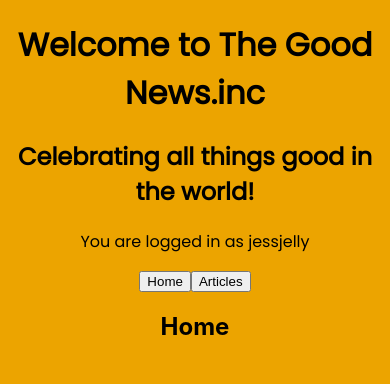
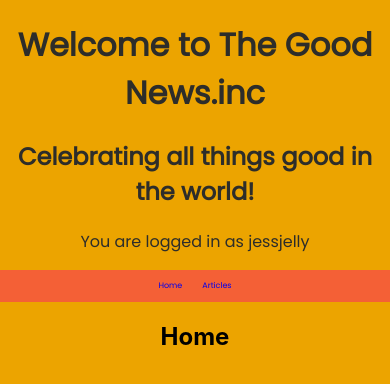
Before and after one commit to Kirstygoodary/NC_news_fe, a React (Create React App) app: page / in a window 390 px wide. Shown: the top 384 px of the page. Built offline with nearby package versions, Linux system fonts and the light colour scheme.

Commit message:
added styling to home page and articles page

```diff
--- a/src/App.css
+++ b/src/App.css
@@ -1,10 +1,6 @@
 .Header {
   font-family: "Poppins", sans-serif;
-  color: black;
-}
-
-.filter_and_sort {
-  grid-area: 1 / 3 / 2 / 4;
+  color: #2d2d2a;
 }
 
 .articles {
@@ -51,3 +47,83 @@
     transform: rotate(360deg);
   }
 }
+
+.zone {
+  margin: 0px 50px 0px 20px;
+  color: #000000;
+  font-size: 1em;
+  border-radius: 4px;
+  border: 1px solid #282c34;
+  transition: all 0.2s linear;
+}
+
+.zone:hover {
+  -webkit-box-shadow: #f46036 0px 5px 10px;
+  -moz-box-shadow: #f46036 0px 5px 10px;
+  -o-box-shadow: #f46036 0px 5px 10px;
+  box-shadow: #f46036 0px 5px 10px;
+}
+
+.box {
+  background-color: #eca400;
+  padding: 25px;
+  margin: 5px;
+}
+
+.grid-wrapper {
+  display: grid;
+  grid-template-columns: repeat(auto-fill, minmax(350px, 1fr));
+  grid-gap: 0px;
+}
+
+.container {
+  display: flex;
+  flex-direction: column;
+  vertical-align: top;
+  justify-content: top;
+  border: 0px;
+  margin: 0px 50px 0px 20px;
+}
+
+.nav {
+  display: flex;
+  flex-direction: row;
+  align-items: center;
+  justify-content: center;
+  list-style: none;
+  margin: 0;
+  font-size: 1.5em;
+  background-color: #f46036;
+  font-family: "Poppins", sans-serif;
+  color: #000000;
+  padding: 2px;
+  text-decoration: none;
+}
+
+@media only screen and (max-width: 600px) {
+  .nav {
+    font-size: 0.5em;
+    padding: 0;
+  }
+}
+
+.navnav {
+  padding: 10px;
+  text-decoration: none;
+  margin: center;
+}
+
+li {
+  list-style: none;
+}
+
+.title {
+  font-size: 1.3em;
+  font-family: "Poppins", sans-serif;
+  color: #2d2d2a;
+}
+
+.articlebody {
+  font-family: "Poppins", sans-serif;
+  color: #2d2d2a;
+}
--- a/src/components/AllArticles/AllArticles.jsx
+++ b/src/components/AllArticles/AllArticles.jsx
@@ -40,14 +40,25 @@ class AllArticles extends React.Component {
             </label>
           </form>
           <ul>
+            <div class="container grid-wrapper">
               {articles.map(article => {
                 return (
-                <li className="articles" key={article.article_id}>
-                  title: {article.title} <br />
-                  article: {article.body.slice(0, 100) + "..."}
+                  <div class="box zone">
+                    <li
+                      className="Header"
+                      className="articles"
+                      key={article.article_id}
+                    >
+                      <panel className="title">
+                        <strong>{article.title}</strong>
+                      </panel>
+                      <br />
+                      <panel className="articlebody">
+                        <em>{article.body.slice(0, 100) + "..."}</em>
                         date: {article.created_at} <br />
                         comment count: {article.comment_count} <br />
                         votes: {article.votes}
+                      </panel>
                       <Link
                         id={this.props.id}
                         to={`/articles/${article.article_id}`}
@@ -55,8 +66,10 @@ class AllArticles extends React.Component {
                         <button>--></button>
                       </Link>
                     </li>
+                  </div>
                 );
               })}
+            </div>
           </ul>
         </div>
       );
--- a/src/components/ArticlesById/ArticlesById.jsx
+++ b/src/components/ArticlesById/ArticlesById.jsx
@@ -7,11 +7,13 @@ import { Link } from "@reach/router";
 class ArticlesById extends React.Component {
   state = {
     singleArticleData: {},
-    isLoading: true
+    isLoading: true,
+    err: null
   };
 
   render() {
     const { singleArticleData, isLoading } = this.state;
+
     if (isLoading) {
       return <p>Loading...</p>;
     } else {
@@ -27,15 +29,6 @@ class ArticlesById extends React.Component {
             votes={this.state.singleArticleData.votes}
             id={this.state.singleArticleData.article_id}
           />
-          {/* <button onClick={() => this.handleClick(1)}>Vote up</button>
-            <button onClick={() => this.handleClick(-1)}>Vote down</button> */}
-
-          {/* <Link
-            // props={this.props}
-            to={`/articles/${this.state.singleArticleData.article_id}/comments`}
-          >
-            <button>View Comments</button>
-          </Link> */}
 
           <ViewComments id={this.state.singleArticleData.article_id} />
         </div>
--- a/src/components/ErrorPage.jsx
+++ b/src/components/ErrorPage.jsx
@@ -1,11 +1,8 @@
 import React from "react";
 
 const ErrorPage = ({ err }) => {
-  return (
-    <p>
-      Oops, {err.data.msg} , {err.status}
-    </p>
-  );
+  console.log(JSON.stringify(err));
+  return <p>Oops, {err.message}</p>;
 };
 
 // add isLoading toggle
--- a/src/components/Navbar/Navbar.jsx
+++ b/src/components/Navbar/Navbar.jsx
@@ -3,12 +3,12 @@ import { Link } from "@reach/router";
 
 const Navbar = () => {
   return (
-    <nav>
-      <Link to="/">
-        <button className="filter-and_sort">Home</button>
+    <nav class="nav">
+      <Link to="/" className="navnav">
+        Home
       </Link>
-      <Link to="/articles">
-        <button className="filter-and_sort">Articles</button>
+      <Link to="/articles" className="navnav">
+        Articles
       </Link>
     </nav>
   );
```
Lines whose indentation alone changed are shown as unchanged.
